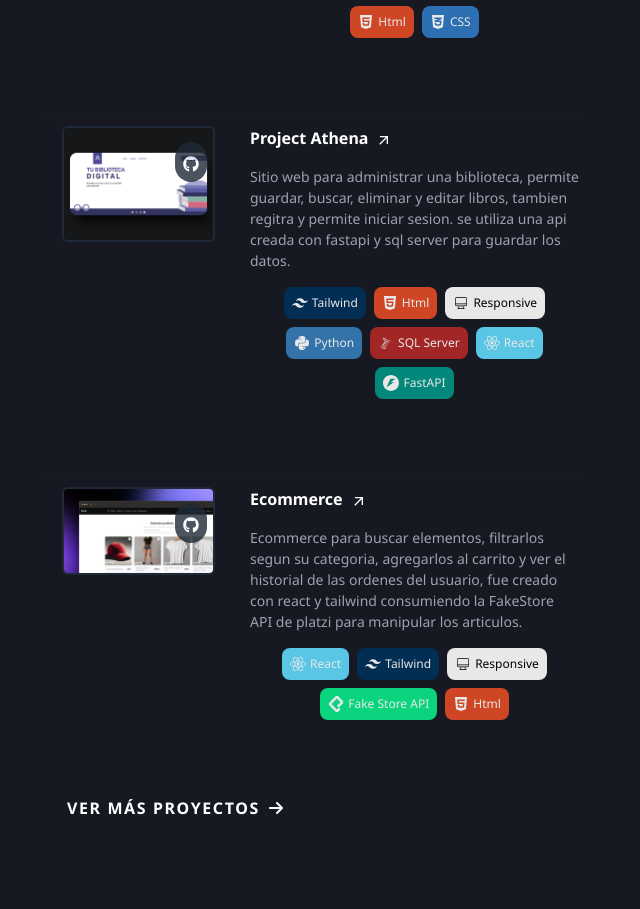
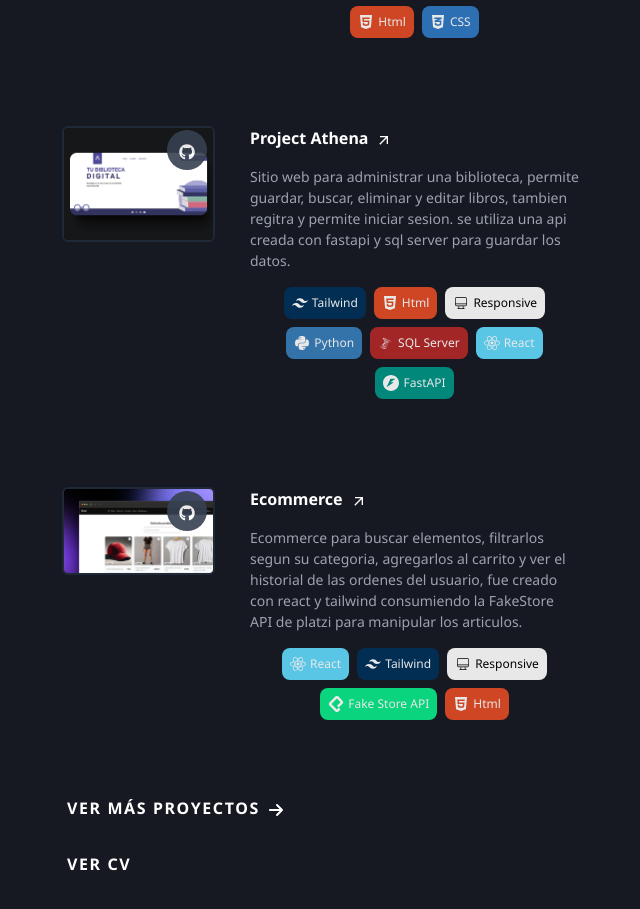
Before and after one commit to davidG199/Portafolio-web, a React (Vite) app: page / in a window 1280 px wide. Shown: the part 825-1734 px from the top of the page, without its empty margins (581-1221 px from the left). Built offline with nearby package versions, Linux system fonts and the light colour scheme.

Commit message:
correcion de estilos y agrego link con cv

```diff
--- a/src/assets/index.css
+++ b/src/assets/index.css
@@ -14,6 +14,10 @@
     font-family: "Noto Sans", sans-serif;
 }
 
+html{
+    scroll-behavior: smooth;
+}
+
 body{
     background: var(--bg-color);
 }
--- a/src/components/projects.jsx
+++ b/src/components/projects.jsx
@@ -14,6 +14,7 @@ import { SiFastapi } from "react-icons/si";
 import { DiMsqlServer } from "react-icons/di";
 import { Link } from "react-router-dom";
 import { FaCss3Alt } from "react-icons/fa";
+import cvPdf from "../assets/cv-David-Gomez.pdf"
 
 function Projects() {
   const TAGS = {
@@ -76,7 +77,7 @@ function Projects() {
       name: "CSS",
       class: "bg-[#317bc7fc] text-white",
       icon: FaCss3Alt,
-    }
+    },
   };
 
   const PROJECTS = [
@@ -88,7 +89,13 @@ function Projects() {
       image: "../projects/renta-car.webp",
       link: "https://renta-car-ser.netlify.app/",
       github: "https://github.com/davidG199/RentaCar-localStorage",
-      tags: [TAGS.BOOSTRAP, TAGS.RESPONSIVE, TAGS.JAVASCRIPT, TAGS.HTML, TAGS.CSS],
+      tags: [
+        TAGS.BOOSTRAP,
+        TAGS.RESPONSIVE,
+        TAGS.JAVASCRIPT,
+        TAGS.HTML,
+        TAGS.CSS,
+      ],
     },
     {
       id: 2,
@@ -116,7 +123,13 @@ function Projects() {
       link: "https://peaceful-meerkat-e812e6.netlify.app/",
       github: "https://github.com/davidG199/Ecommerce-react-vite-and-tailwind",
       image: "/projects/project1.webp",
-      tags: [TAGS.REACT, TAGS.TAILWIND, TAGS.RESPONSIVE, TAGS.PLATZI, TAGS.HTML],
+      tags: [
+        TAGS.REACT,
+        TAGS.TAILWIND,
+        TAGS.RESPONSIVE,
+        TAGS.PLATZI,
+        TAGS.HTML,
+      ],
     },
   ];
 
@@ -136,9 +149,6 @@ function Projects() {
             ({ id, title, description, image, link, github, tags }) => (
               <li key={id} className="mb-12">
                 <div className=" grid relative gap-4 py-3 transition sm:grid-cols-8 sm:gap-8 md:gap-4 rounded-md  motion-reduce:transition-none lg:-inset-x-6 lg:hover:bg-[var(--bg-color-transparent)] lg:shadow-[inset_0_1px_0_0_rgba(148,163,204,0.01)] hover:drop-shadow-lg">
-
-                  {/* <div className="absolute -inset-x-4 -inset-y-4 z-0 hidden rounded-md transition motion-reduce:transition-none lg:-inset-x-6 lg:block lg:hover:bg-[var(--bg-color-transparent)] lg:shadow-[inset_0_1px_0_0_rgba(148,163,204,0.01)] hover:drop-shadow-lg"></div> */}
-
                   <div className="order-2 w-4/5 mx-auto relative sm:order-1 sm:col-span-2 lg:col-span-3">
                     <img
                       src={image}
@@ -148,23 +158,21 @@ function Projects() {
                     <a
                       href={github}
                       target="_blank"
-                      className="absolute top-4 right-2 bg-gray-800 p-2 rounded-full text-white opacity-80 hover:bg-gray-700 transition-colors hover:opacity-100"
+                      className="absolute top-1 right-2 bg-gray-700 p-2 px-3 rounded-full text-white opacity-90 hover:bg-gray-600 transition-colors hover:opacity-100"
                     >
-                      <FaGithub className=" inline-block mr-1 lg:mr-0" />
-                      <p className="block lg:hidden">codigo</p>
+                      <FaGithub className=" inline-block" />
                     </a>
                   </div>
                   <div className="sm:order-2 sm:col-span-5 z-10">
                     <h3>
                       <a
                         href={link}
-                        className=" inline-flex items-baseline font-medium leading-tight text-base gap-2 "
+                        className=" inline-flex items-baseline font-medium leading-tight text-base gap-2 hover:text-yellow-200/90 focus-visible:text-yellow-200 group/link"
                         target="_blank"
                       >
-                        <p className="font-bold text-white">{title}</p>
+                        <p className="font-bold">{title}</p>
                         <span className=" inline-block">
-                          {/* arreglar la animacion del icono */}
-                          <MdArrowOutward className=" inline-block h-4 w-4 shrink-0 transition-transform group-hover:-translate-y-1" />
+                          <MdArrowOutward className=" inline-block h-4 w-4 shrink-0 transition-transform group-hover/link:-translate-y-1 group-hover/link:translate-x-1 group-focus-visible/link:-translate-y-1 group-focus-visible/link:translate-x-1 motion-reduce:transition-none" />
                         </span>
                       </a>
                     </h3>
@@ -196,13 +204,24 @@ function Projects() {
         <div>
           <Link
             to="/ProjectsPage"
-            className="flex items-center text-white font-bold uppercase tracking-widest hover:text-yellow-200"
+            className="inline-flex items-baseline font-bold uppercase tracking-widest gap-2 hover:text-yellow-200 focus-visible:text-yellow-200 group/link"
           >
             Ver más proyectos
             <span className=" inline-block">
-              <FaArrowRight className="ml-2 " />
+              <FaArrowRight className="inline-block h-4 w-4 shrink-0 transition-transform group-hover/link:translate-x-2 group-focus-visible/link:-translate-y-1 group-focus-visible/link:translate-x-1 motion-reduce:transition-none" />
             </span>
           </Link>
+        </div>
+        <div className="mt-8">
+          <a
+            href={cvPdf}
+            target="_blank"
+            rel="noopener noreferrer"
+            className="inline-flex items-center   text-white font-bold uppercase tracking-widest hover:text-yellow-200"
+          >
+            {/* <FaFilePdf className="mr-2" /> */}
+            ver cv
+          </a>
         </div>
       </div>
     </section>
```
Also changed, not shown: 1 other file (tests, documents, lock files or other folders).
